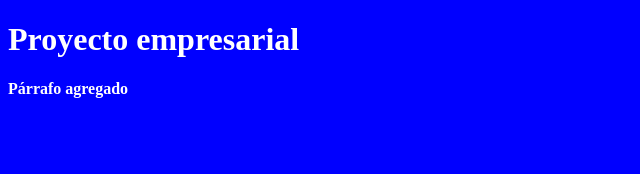
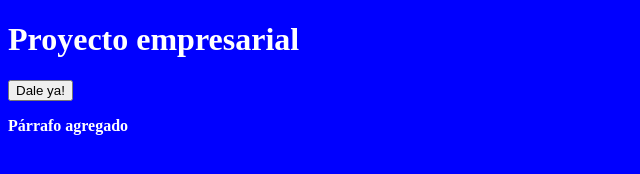
Before and after one commit to aitajorge/quieroquefuncione, a plain HTML site: page index.html in a window 1280 px wide. Shown: the whole page, without its empty margins (0-640 px from the left). Drawn offline with Linux system fonts and the light colour scheme.

Commit message:
conflicto resuelto

```diff
--- a/index.html
+++ b/index.html
@@ -7,10 +7,14 @@
     <title>Document</title>
     <link href="css/estilos.css" rel="stylesheet" type="text/css">
 
+    <script src="js/javascript.js"></script>
 </head>
 <body>
     <h1>Proyecto empresarial</h1>
 
+    <input type="button" onClick="saludo()" value="Dale ya!">
+
+
     <p>Párrafo agregado</p>
 </body>
 </html>
--- a/js/javascript.js
+++ b/js/javascript.js
@@ -0,0 +1,3 @@
+function saludo(){
+    alert ("Hola alumnos");
+}
```
